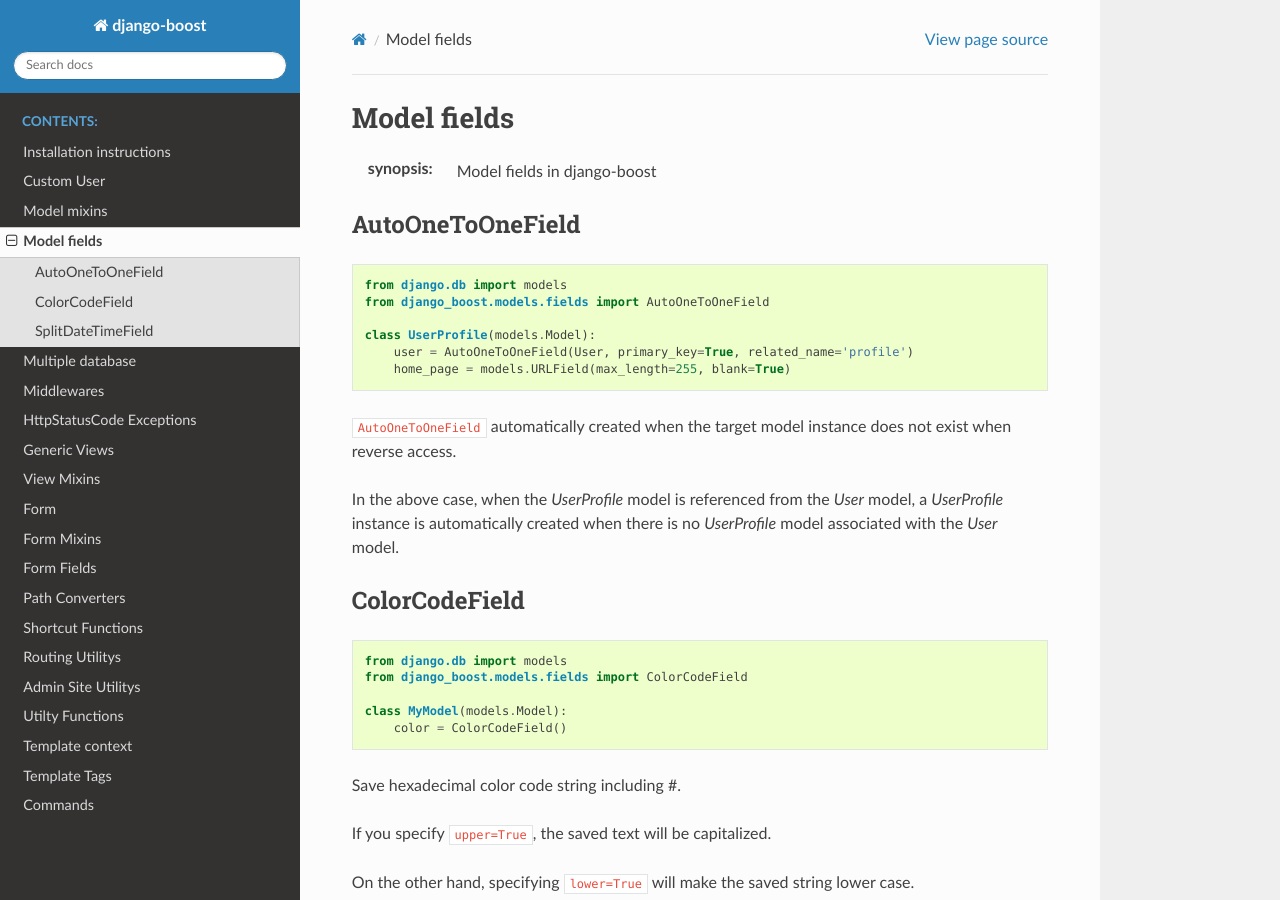
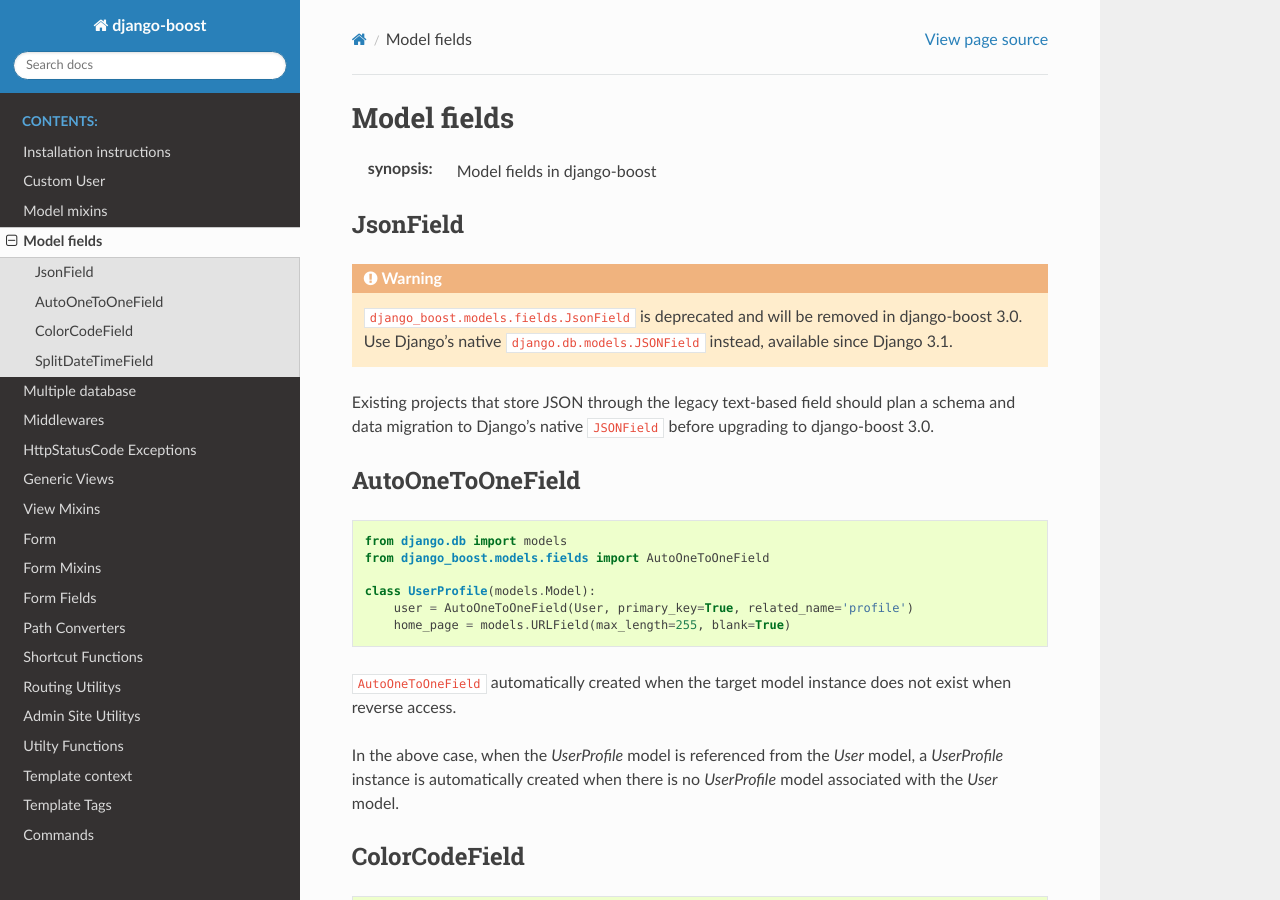
Before and after one commit to ChanTsune/django-boost, a Sphinx documentation site: the page built from docs/model_fields.rst, in a window 1280 px wide and 900 px high. Built offline with Sphinx 7.4.7 and the Read the Docs theme 3.1.0, drawn with Linux system fonts in a browser that asks for light colours; the version number could not be read and is left out.

Commit message:
:memo: Document JsonField deprecation

```diff
--- a/docs/model_fields.rst
+++ b/docs/model_fields.rst
@@ -2,6 +2,19 @@
 =========================
 
 :synopsis: Model fields in django-boost
+
+JsonField
+----------
+
+.. warning::
+
+  ``django_boost.models.fields.JsonField`` is deprecated and will be removed in
+  django-boost 3.0. Use Django's native ``django.db.models.JSONField`` instead,
+  available since Django 3.1.
+
+Existing projects that store JSON through the legacy text-based field should
+plan a schema and data migration to Django's native ``JSONField`` before
+upgrading to django-boost 3.0.
 
 AutoOneToOneField
 ------------------
```
